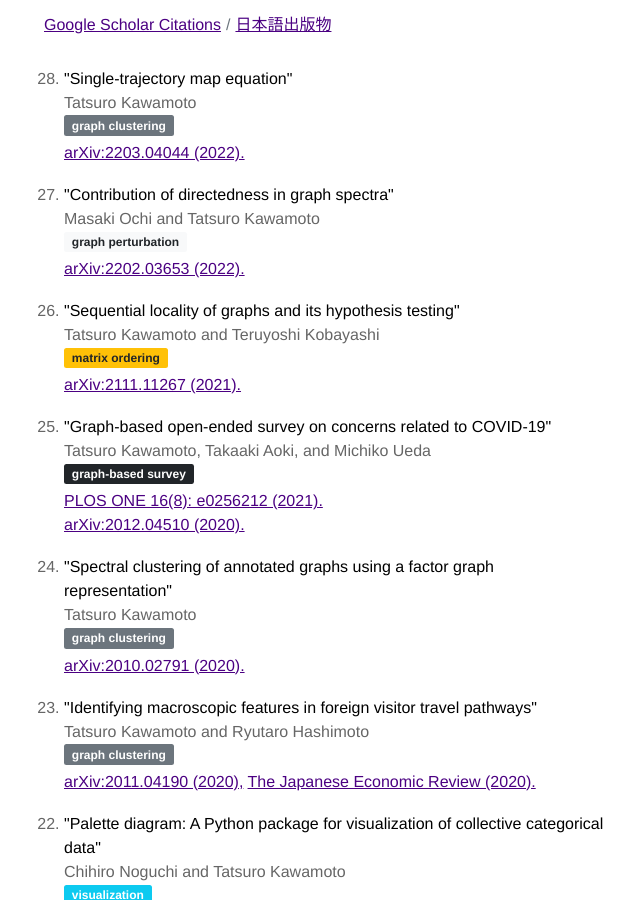
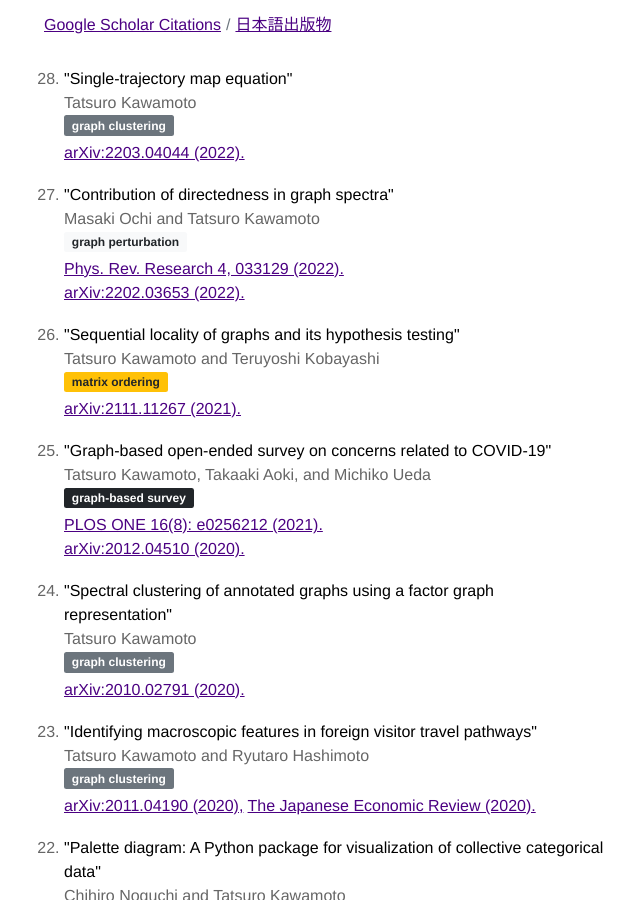
Before and after one commit to tatsuro-kawamoto-jp/tatsuro-kawamoto-jp.github.io, a Jekyll site: the page built from index.html, in a window 1280 px wide and 900 px high, scrolled down 658 px. Shown: the whole window, without its empty margins (316-956 px from the left). Built offline with Jekyll 4.4.1, drawn with Linux system fonts in a browser that asks for light colours.

Commit message:
Update index.html

```diff
--- a/index.html
+++ b/index.html
@@ -31,6 +31,7 @@ title: Home
     <h4>
       <span class="badge bg-light text-dark me-2">graph perturbation</span>
     </h4>
+    <a href="https://journals.aps.org/prresearch/abstract/10.1103/PhysRevResearch.4.033129" target="_blank">Phys. Rev. Research 4, 033129 (2022).</a><br />
     <a href="https://arxiv.org/abs/2202.03653" target="_blank">arXiv:2202.03653 (2022).</a>
   </li>
   <br />
```
